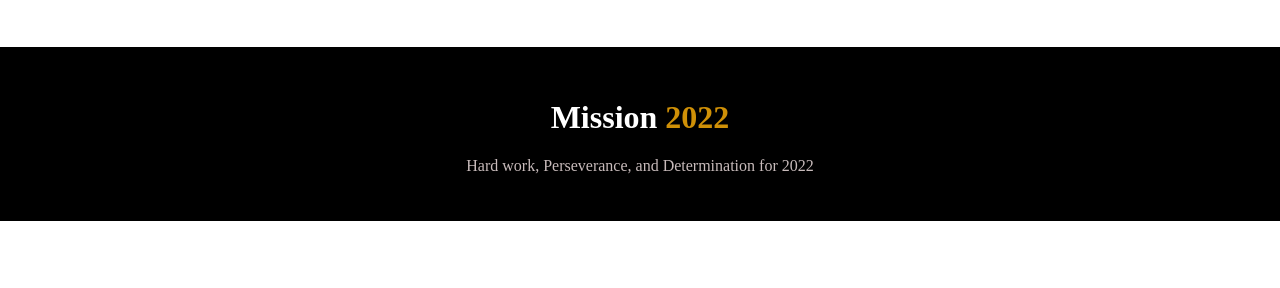
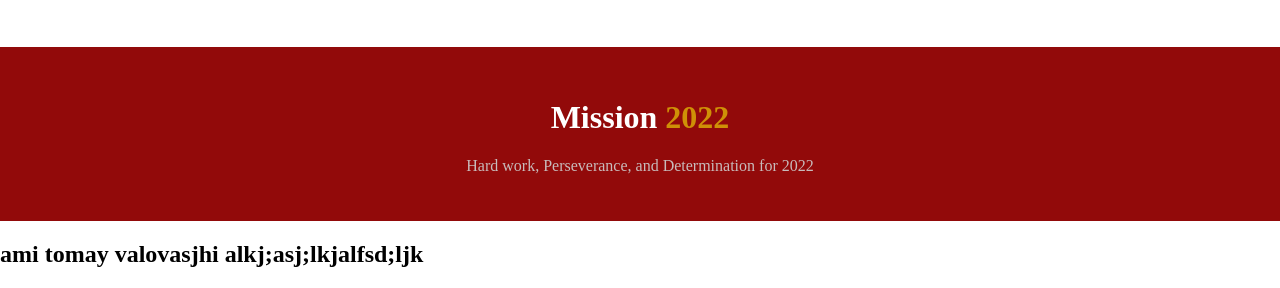
Before and after one commit to RidoyMia/first-assignment, a plain HTML site: page index.html in a window 1280 px wide. Shown: the part 1879-2167 px from the top of the page. Before the commit the page ends 2100 px from the top, so only its background shows below. Drawn offline with Linux system fonts and the light colour scheme.

Commit message:
last commit

```diff
--- a/index.html
+++ b/index.html
@@ -70,6 +70,7 @@
       <h1>Mission <span class="btntwo">2022</span></h1>
       <p>Hard work, Perseverance, and Determination for 2022</p>
   </footer>
+  <h2>ami tomay valovasjhi alkj;asj;lkjalfsd;ljk</h2>
 
 </body>
 </html>
--- a/style.css
+++ b/style.css
@@ -140,9 +140,7 @@ body{
     font-size: 40px;
     margin-top: 50px;
 }
-.btnthree{
-    color
-}
+
 /* section threee code end */
 /* section four code start */
 .imagefour{
@@ -153,7 +151,7 @@ body{
 /* section four code end */
 /* footer section code start */
 footer{
-    background-color: black;
+    background-color: rgb(146, 10, 10);
     padding: 30px 0px;
     margin-top: 50px;
 }
```
